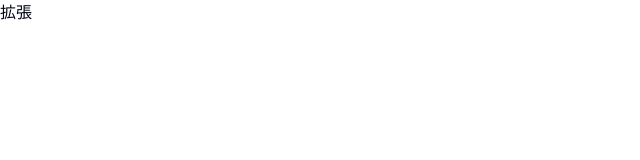
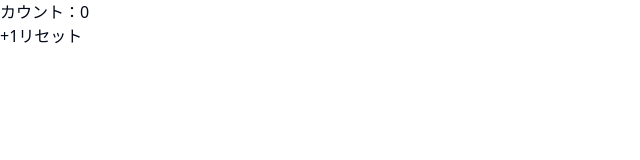
Before and after one commit to kakkky/react-prayground, a React (Vite) app in the folder react-vite/: page / in a window 1280 px wide. Shown: the top 160 px of the page, without its empty margins (0-640 px from the left). Built offline with nearby package versions, Linux system fonts and the light colour scheme.

Commit message:
useReducer

```diff
--- a/react-vite/src/App.tsx
+++ b/react-vite/src/App.tsx
@@ -1,9 +1,10 @@
 import CallbackRef from './react_18/CallbackRef';
+import CounterReducer from './react_18/CounterReducer';
 
 function App() {
   return (
     <>
-      <CallbackRef />
+      <CounterReducer />
     </>
   );
 }
--- /dev/null
+++ b/react-vite/src/react_18/CounterReducer.tsx
@@ -0,0 +1,63 @@
+import React, { useReducer } from 'react';
+
+// 管理したい状態(State)の型
+type State = {
+  count: number;
+};
+
+// 状態を更新する(Action)の型
+type Action =
+  | {
+      type: 'update';
+      //   追加で渡す情報はpayloadに含める
+      payload: {
+        step: number;
+      };
+    }
+  | {
+      type: 'reset';
+      payload: {
+        init: number;
+      };
+    };
+
+// リデューサーの型
+type CountReducer = (state: State, action: Action) => State;
+
+// リデューサー(Stateを更新するための関数)
+const reducer: CountReducer = (state, action) => {
+  switch (action.type) {
+    case 'update':
+      return { ...state, count: state.count + action.payload.step };
+    case 'reset':
+      return { ...state, count: action.payload.init };
+    default:
+      return state;
+  }
+};
+
+const initialState: State = {
+  count: 0,
+};
+
+const CounterReducer: React.FC = () => {
+  // stateは状態
+  // dispatch関数は、actionを元にReducer（状態を更新する関数）を呼び出す
+  const [state, dispatch] = useReducer(reducer, initialState);
+  const handlleAdd = () => {
+    // dispatch経由でReducerを呼び出す
+    dispatch({ type: 'update', payload: { step: 1 } });
+  };
+  const handleReset = () => {
+    dispatch({ type: 'reset', payload: { init: 0 } });
+  };
+  return (
+    <div>
+      <p>カウント：{state.count}</p>
+      <button onClick={handlleAdd}>+1</button>
+      <button onClick={handleReset}>リセット</button>
+    </div>
+  );
+};
+
+export default CounterReducer;
```
